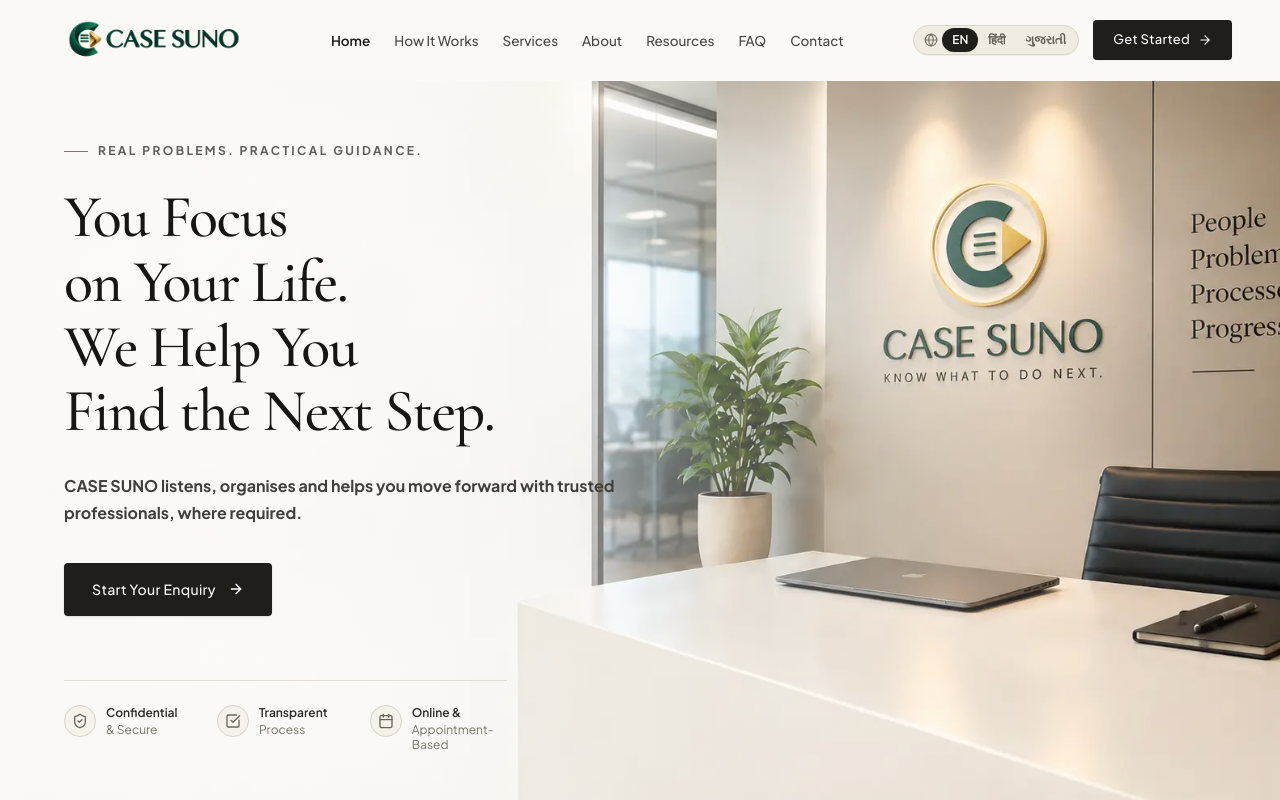
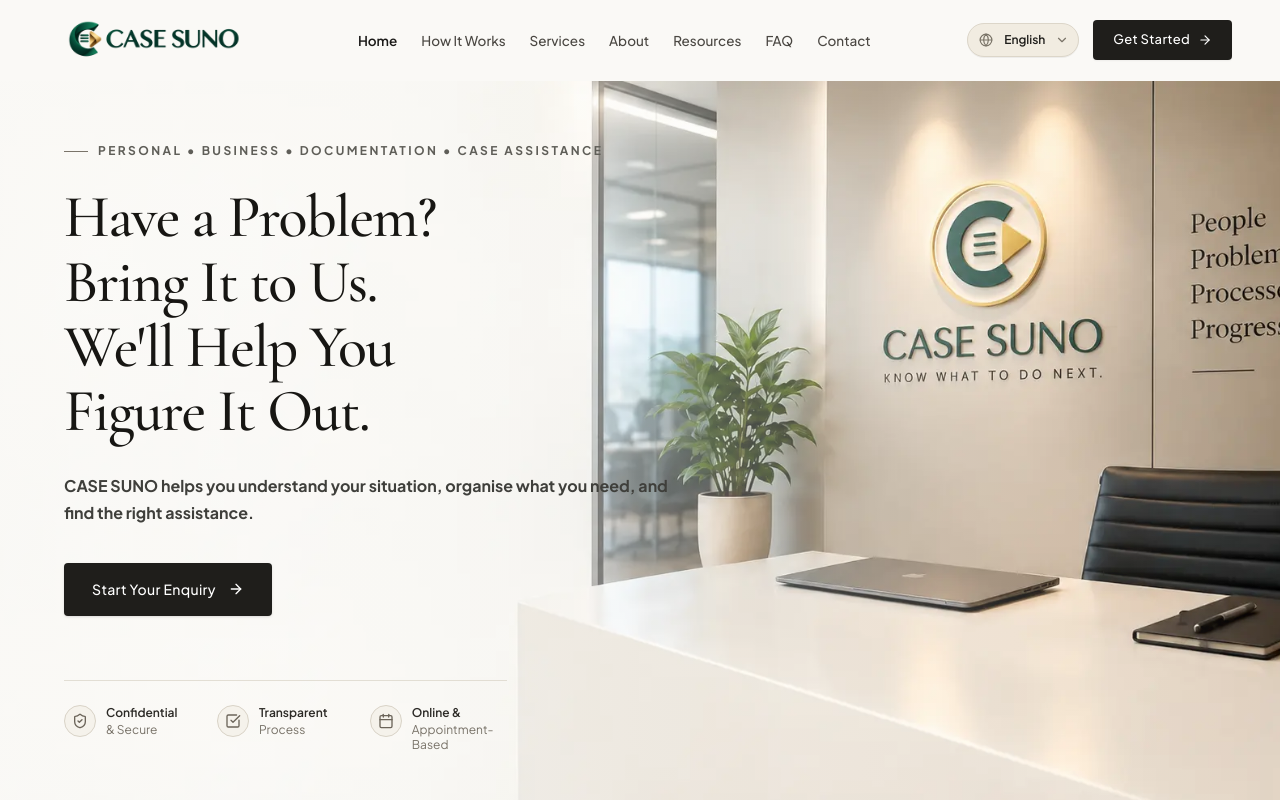
Before and after one commit to mistarikrishna72/CASESUNO, a Next.js app: page / in a window 1280 px wide. Shown: the top 800 px of the page. Built offline with nearby package versions, Linux system fonts and the light colour scheme.

Commit message:
Hero Section Updated

```diff
--- a/components/Header.tsx
+++ b/components/Header.tsx
@@ -1,5 +1,5 @@
 import React, { useState, useEffect } from 'react';
-import { Menu, X, ArrowRight, Globe } from 'lucide-react';
+import { Menu, X, ArrowRight, Globe, ChevronDown } from 'lucide-react';
 import { useLanguage } from '../context/LanguageContext';
 
 interface HeaderProps {
@@ -45,6 +45,12 @@
     return 'ગુજ';
   };
 
+  const getLanguageLabel = () => {
+    if (language === 'en') return 'English';
+    if (language === 'hi') return 'हिंदी';
+    return 'ગુજરાતી';
+  };
+
   return (
     <header
       className={`sticky top-0 z-40 w-full transition-all duration-300 ${
@@ -64,7 +70,7 @@
           className="focus-visible:outline-hidden focus-visible:ring-2 focus-visible:ring-black/50 rounded-sm shrink-0"
           aria-label="CASE SUNO Home"
         >
-          <img src="/logo.png" alt="CASE SUNO Logo" className="h-20  w-auto" />
+          <img src="/logo.png" alt="CASE SUNO Logo" className="h-20 w-auto" />
         </a>
 
         {/* Zone 2: Desktop Navigation Links with Smooth Animated Underlines */}
@@ -128,53 +134,23 @@
           </button>
         </nav>
 
-        {/* Zone 3: 3-Way Language Switcher & Primary Action */}
+        {/* Zone 3: Language Dropdown & Primary Action */}
         <div className="hidden xl:flex items-center gap-2.5 md:gap-3.5 shrink-0">
-          {/* Segmented Control for English, Hindi, Gujarati */}
-          <div
-            className="inline-flex items-center p-0.5 rounded-full border border-[#DCD6C9] bg-[#F1ECE1] shadow-2xs select-none"
-            role="group"
-            aria-label="Language selection"
-          >
-            <div className="pl-2 pr-1 text-[#7A7468]">
-              <Globe className="w-3.5 h-3.5" />
-            </div>
-            <button
-              type="button"
-              onClick={() => setLanguage('en')}
-              className={`px-2.5 py-1 text-xs font-semibold rounded-full transition-all duration-200 cursor-pointer ${
-                language === 'en'
-                  ? 'bg-[#1F1E1B] text-white shadow-xs'
-                  : 'text-[#635E56] hover:text-[#1E1D1A]'
-              }`}
-              aria-pressed={language === 'en'}
+          {/* Language Dropdown */}
+          <div className="relative">
+            <select
+              value={language}
+              onChange={(e) => setLanguage(e.target.value as 'en' | 'hi' | 'gu')}
+              className="appearance-none pl-9 pr-8 py-2 text-xs font-semibold rounded-full border border-[#DCD6C9] bg-[#F1ECE1] text-[#1F1E1B] shadow-2xs cursor-pointer outline-none focus:ring-2 focus:ring-[#1F1E1B]/20"
+              aria-label="Language selection"
             >
-              EN
-            </button>
-            <button
-              type="button"
-              onClick={() => setLanguage('hi')}
-              className={`px-2.5 py-1 text-xs font-semibold rounded-full transition-all duration-200 cursor-pointer ${
-                language === 'hi'
-                  ? 'bg-[#1F1E1B] text-white shadow-xs'
-                  : 'text-[#635E56] hover:text-[#1E1D1A]'
-              }`}
-              aria-pressed={language === 'hi'}
-            >
-              हिंदी
-            </button>
-            <button
-              type="button"
-              onClick={() => setLanguage('gu')}
-              className={`px-2.5 py-1 text-xs font-semibold rounded-full transition-all duration-200 cursor-pointer ${
-                language === 'gu'
-                  ? 'bg-[#1F1E1B] text-white shadow-xs'
-                  : 'text-[#635E56] hover:text-[#1E1D1A]'
-              }`}
-              aria-pressed={language === 'gu'}
-            >
-              ગુજરાતી
-            </button>
+              <option value="en">English</option>
+              <option value="hi">हिंदी</option>
+              <option value="gu">ગુજરાતી</option>
+            </select>
+
+            <Globe className="absolute left-3 top-1/2 -translate-y-1/2 w-3.5 h-3.5 text-[#7A7468] pointer-events-none" />
+            <ChevronDown className="absolute right-2.5 top-1/2 -translate-y-1/2 w-3.5 h-3.5 text-[#7A7468] pointer-events-none" />
           </div>
 
           {/* Primary CTA */}
@@ -227,34 +203,21 @@
               <Globe className="w-3.5 h-3.5 text-[#7A7468]" />
               <span>Language / भाषा / ભાષા</span>
             </span>
-            <div className="flex items-center gap-1 bg-[#E4DDD0] p-1 rounded-full justify-between sm:justify-start">
-              <button
-                type="button"
-                onClick={() => setLanguage('en')}
-                className={`flex-1 sm:flex-none px-3 py-1 text-xs font-semibold rounded-full transition-colors text-center ${
-                  language === 'en' ? 'bg-[#1E1D1A] text-white shadow-2xs' : 'text-[#5C564C]'
-                }`}
+            <div className="relative">
+              <select
+                value={language}
+                onChange={(e) =>
+                  setLanguage(e.target.value as 'en' | 'hi' | 'gu')
+                }
+                className="appearance-none w-full sm:w-auto min-w-[140px] pl-3 pr-8 py-2 text-xs font-semibold rounded-full border border-[#D9D2C5] bg-[#E4DDD0] text-[#1E1D1A] outline-none cursor-pointer"
+                aria-label="Language selection"
               >
-                English
-              </button>
-              <button
-                type="button"
-                onClick={() => setLanguage('hi')}
-                className={`flex-1 sm:flex-none px-3 py-1 text-xs font-semibold rounded-full transition-colors text-center ${
-                  language === 'hi' ? 'bg-[#1E1D1A] text-white shadow-2xs' : 'text-[#5C564C]'
-                }`}
-              >
-                हिंदी
-              </button>
-              <button
-                type="button"
-                onClick={() => setLanguage('gu')}
-                className={`flex-1 sm:flex-none px-3 py-1 text-xs font-semibold rounded-full transition-colors text-center ${
-                  language === 'gu' ? 'bg-[#1E1D1A] text-white shadow-2xs' : 'text-[#5C564C]'
-                }`}
-              >
-                ગુજરાતી
-              </button>
+                <option value="en">English</option>
+                <option value="hi">हिंदी</option>
+                <option value="gu">ગુજરાતી</option>
+              </select>
+
+              <ChevronDown className="absolute right-2.5 top-1/2 -translate-y-1/2 w-3.5 h-3.5 text-[#5C564C] pointer-events-none" />
             </div>
           </div>
 
--- a/context/LanguageContext.tsx
+++ b/context/LanguageContext.tsx
@@ -29,7 +29,6 @@
     badgeTransparentSub: string;
     badgeOnline: string;
     badgeOnlineSub: string;
-    locationCity: string;
     locationSub: string;
     mantra: string[];
   };
@@ -119,12 +118,12 @@
       getStarted: 'Get Started',
     },
     hero: {
-      kicker: 'Real Problems. Practical Guidance.',
-      titleLine1: 'You Focus',
-      titleLine2: 'on Your Life.',
-      titleLine3: 'We Help You',
-      titleLine4: 'Find the Next Step.',
-      desc: 'CASE SUNO listens, organises and helps you move forward with trusted professionals, where required.',
+      kicker: 'Personal • Business • Documentation • Case Assistance',
+      titleLine1: 'Have a Problem?',
+      titleLine2: 'Bring It to Us.',
+      titleLine3: 'We\'ll Help You',
+      titleLine4: 'Figure It Out.',
+      desc: 'CASE SUNO helps you understand your situation, organise what you need, and find the right assistance.',
       ctaPrimary: 'Start Your Enquiry',
       badgeConfidential: 'Confidential',
       badgeConfidentialSub: '& Secure',
@@ -132,7 +131,6 @@
       badgeTransparentSub: 'Process',
       badgeOnline: 'Online &',
       badgeOnlineSub: 'Appointment-Based',
-      locationCity: 'Surat, Gujarat, India',
       locationSub: 'Online & Appointment-Based Assistance',
       mantra: ['People', 'Problems', 'Processes', 'Progress'],
     },
@@ -365,12 +363,12 @@
       getStarted: 'શરૂ કરો',
     },
     hero: {
-      kicker: 'વાસ્તવિક સમસ્યાઓ. વ્યવહારુ માર્ગદર્શન.',
-      titleLine1: 'તમે ધ્યાન આપો',
-      titleLine2: 'તમારા જીવન પર.',
-      titleLine3: 'અમે મદદ કરીએ છીએ',
-      titleLine4: 'આગલું પગલું શોધવામાં.',
-      desc: 'CASE SUNO તમારી વાત સાંભળે છે, માહિતી વ્યવસ્થિત કરે છે અને જ્યાં જરૂર હોય ત્યાં વિશ્વસનીય વ્યાવસાયિકો સાથે આગળ વધવામાં મદદ કરે છે.',
+      kicker: 'વ્યક્તિગત • વ્યવસાય • દસ્તાવેજીકરણ • કેસ સહાય',
+     titleLine1: 'કોઈ સમસ્યા છે?',
+titleLine2: 'અમને જણાવો.',
+titleLine3: 'અમે તમારી મદદ કરીશું',
+titleLine4: 'તેને સમજવામાં.',
+      desc: 'CASE SUNO તમારી પરિસ્થિતિ સમજવામાં, જરૂરી બાબતોને વ્યવસ્થિત કરવામાં અને યોગ્ય સહાય મેળવવામાં તમારી મદદ કરે છે.',
       ctaPrimary: 'તમારી પૂછપરછ શરૂ કરો',
       badgeConfidential: 'ગોપનીય',
       badgeConfidentialSub: '& સુરક્ષિત',
@@ -378,7 +376,6 @@
       badgeTransparentSub: 'પ્રક્રિયા',
       badgeOnline: 'ઓનલાઇન &',
       badgeOnlineSub: 'એપોઇન્ટમેન્ટ આધારિત',
-      locationCity: 'સુરત, ગુજરાત, ભારત',
       locationSub: 'ઓનલાઇન અને એપોઇન્ટમેન્ટ આધારિત સહાય',
       mantra: ['લોકો (People)', 'સમસ્યાઓ (Problems)', 'પ્રક્રિયાઓ (Processes)', 'પ્રગતિ (Progress)'],
     },
@@ -611,12 +608,12 @@
       getStarted: 'शुरुआत करें',
     },
     hero: {
-      kicker: 'वास्तविक समस्याएं। व्यावहारिक मार्गदर्शन।',
-      titleLine1: 'आप ध्यान दें',
-      titleLine2: 'अपने जीवन पर।',
-      titleLine3: 'हम मदद करेंगे',
-      titleLine4: 'अगला कदम उठाने में।',
-      desc: 'CASE SUNO आपकी बात सुनता है, आवश्यक तथ्यों और दस्तावेजों को व्यवस्थित करता है और जरूरत पड़ने पर विश्वसनीय विशेषज्ञों के साथ आगे बढ़ने में सहायता करता है।',
+      kicker: 'व्यक्तिगत • व्यवसाय • दस्तावेज़ीकरण • केस सहायता',
+      titleLine1: 'कोई समस्या है?',
+titleLine2: 'हमें बताएं।',
+titleLine3: 'हम आपकी मदद करेंगे',
+titleLine4: 'उसे समझने में।',
+      desc: 'CASE SUNO आपकी स्थिति को समझने, ज़रूरी चीज़ों को व्यवस्थित करने और सही सहायता पाने में आपकी मदद करता है।',
       ctaPrimary: 'अपनी पूछताछ शुरू करें',
       badgeConfidential: 'गोपनीय',
       badgeConfidentialSub: '& सुरक्षित',
@@ -624,7 +621,6 @@
       badgeTransparentSub: 'प्रक्रिया',
       badgeOnline: 'ऑनलाइन &',
       badgeOnlineSub: 'अपॉइंटमेंट आधारित',
-      locationCity: 'सूरत, गुजरात, भारत',
       locationSub: 'ऑनलाइन और अपॉइंटमेंट आधारित सहायता',
       mantra: ['लोग (People)', 'समस्याएं (Problems)', 'प्रक्रियाएं (Processes)', 'प्रगति (Progress)'],
     },
```
